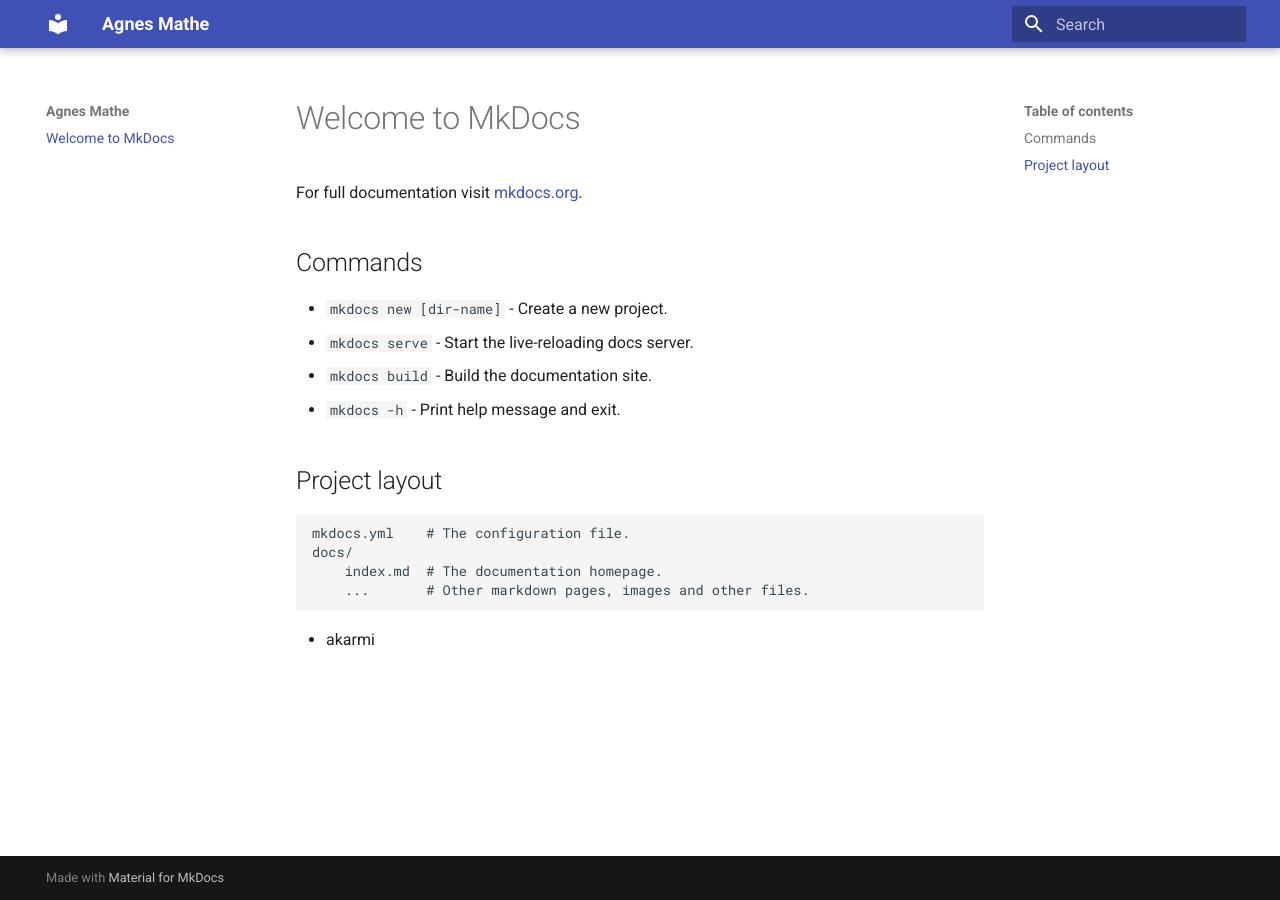
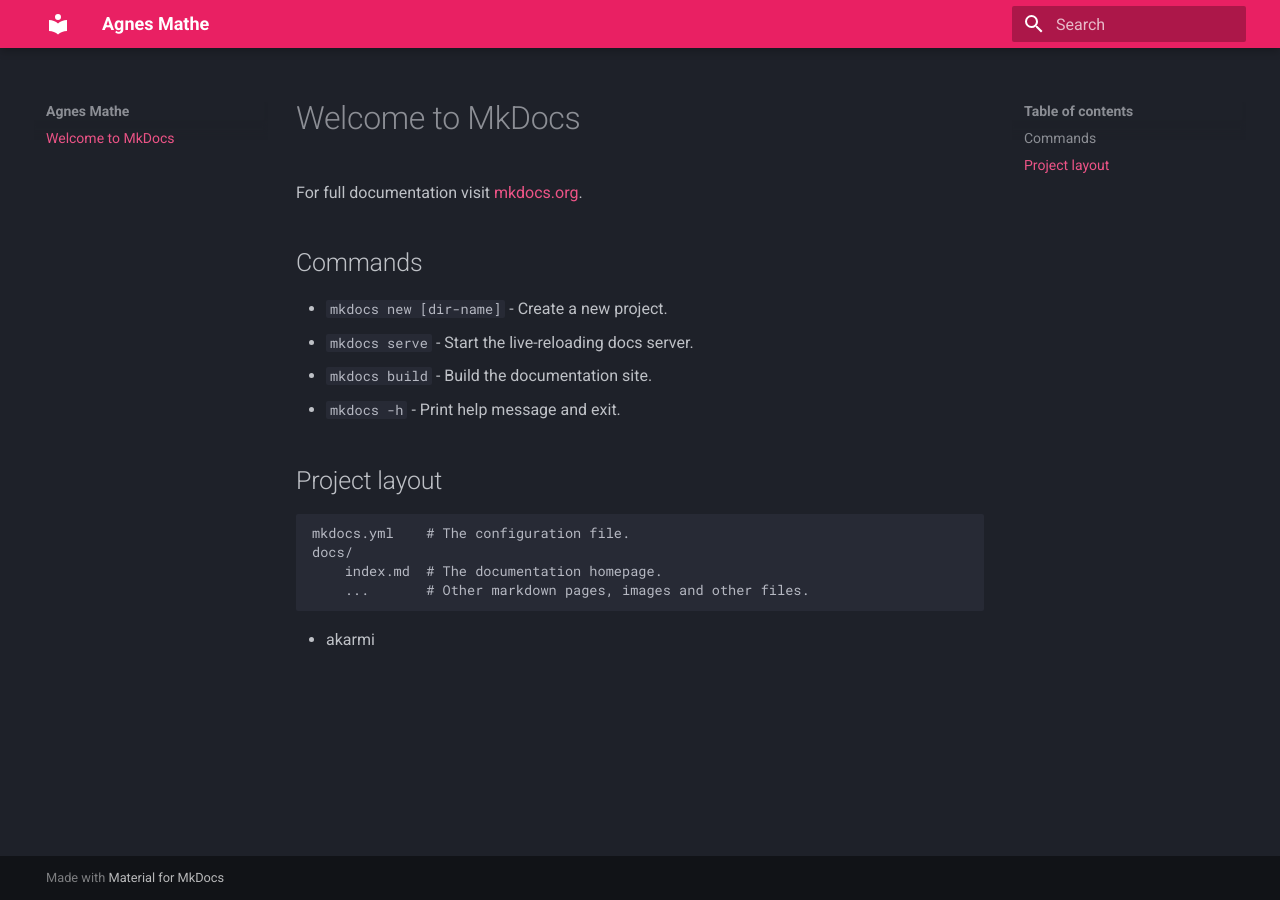
Before and after one commit to agnesmathe/agnesmathe.github.io, an MkDocs documentation site: the page built from docs/README.md, in a window 1280 px wide. Built offline with MkDocs 1.6.1 and Material for MkDocs 9.7.7, drawn with Linux system fonts in a browser that asks for light colours.

Commit message:
Update mkdocs.yml

```diff
--- a/mkdocs.yml
+++ b/mkdocs.yml
@@ -2,3 +2,7 @@ site_name: Agnes Mathe
 site_url: https://agnesmathe.com/
 theme:
   name: material
+  palette:
+    scheme: slate
+    primary: pink
+    accent: pink
```
